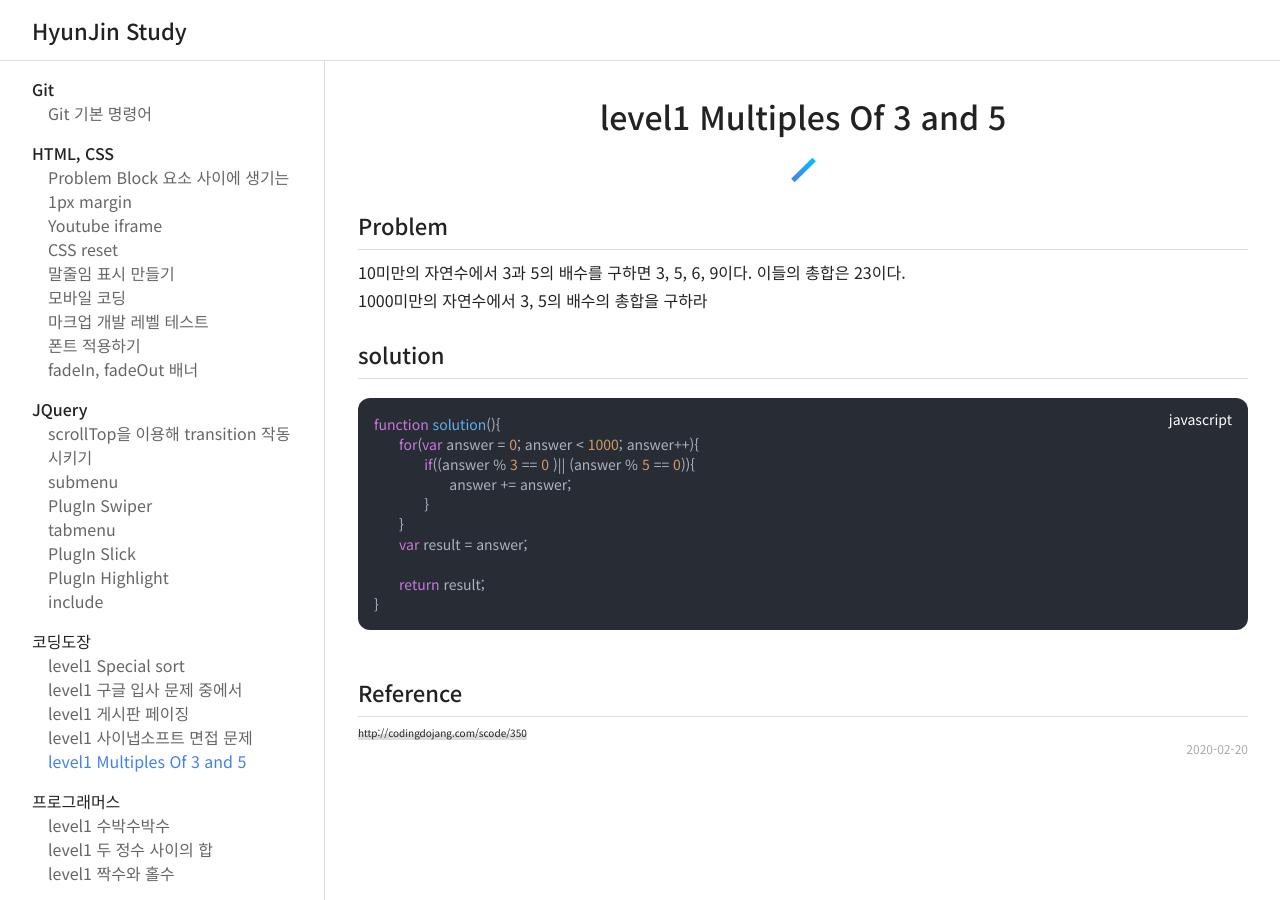
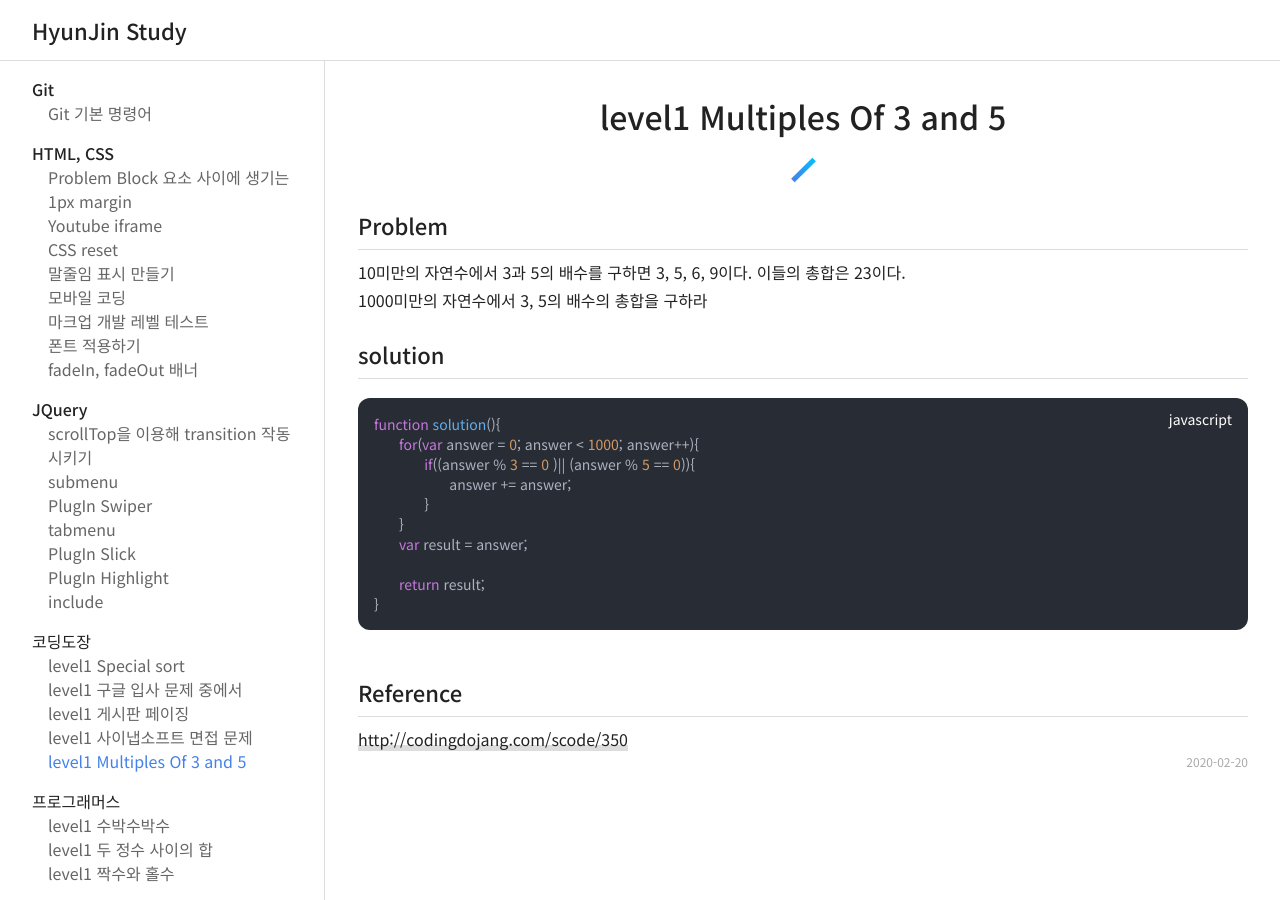
Before and after one commit to hhj171258/hhj171258.github.io, a Jekyll site: the page built from _posts/dojang/2020-02-20-level1-Multiples-Of-3-and-5.html, in a window 1280 px wide. Built offline with Jekyll 4.4.1, drawn with Linux system fonts in a browser that asks for light colours; nearby versions of some CDN libraries.

Commit message:
[Add] a style

```diff
--- a/css/main.css
+++ b/css/main.css
@@ -24,7 +24,7 @@ body{overflow-y: scroll;}
 #content h3{margin: 24px 0 8px;padding-bottom: 8px;border-bottom: 1px solid #ddd;font-weight: 500;font-size: 2.2rem;}
 #content h4{padding-top: 18px; font-weight: 500; font-size: 1.8rem;}
 #content h3 + h4{padding: 0;}
-#content p, #content strong, #content ul{font-weight: 400;font-size: 1.6rem;line-height: 2.8rem;}
+#content p, #content strong, #content ul, #content a{font-weight: 400;font-size: 1.6rem;line-height: 2.8rem;}
 #content li::before{content:"";display: block;float: left;margin: 13px 8px;width: 2px;height: 2px;background-color: #000;}
 #content a{position: relative;box-shadow: inset 0 -6px 0 #ddd; transition: all 0.3s ease;}
 #content a:hover{box-shadow: inset 0 -24px 0 #4481eb;}
```
